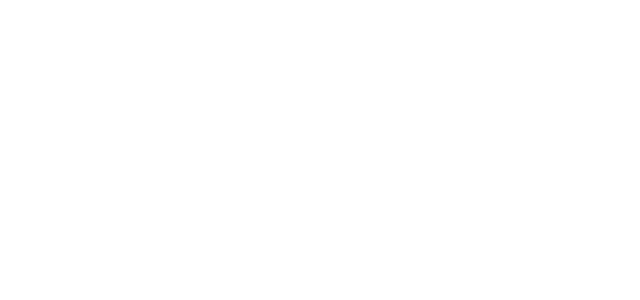
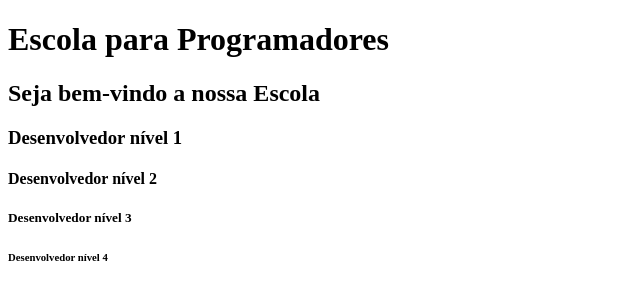
Before and after one commit to lauramirilli/Projeto1-FrontEnd, a plain HTML site: page index.html in a window 1280 px wide. Shown: the whole page, without its empty margins (0-640 px from the left). Drawn offline with Linux system fonts and the light colour scheme.

Commit message:
adicionando títulos de cabeçalho

```diff
--- a/index.html
+++ b/index.html
@@ -7,5 +7,13 @@
 </head>
 <body>
 
+    <!-- TÍTULOS DE CABEÇALHO -->
+    <h1>Escola para Programadores</h1>
+    <h2>Seja bem-vindo a nossa Escola</h2>
+    <h3>Desenvolvedor nível 1</h3>
+    <h4>Desenvolvedor nível 2</h4>
+    <h5>Desenvolvedor nível 3</h5>
+    <h6>Desenvolvedor nível 4</h6>
+
 </body>
 </html>
```
